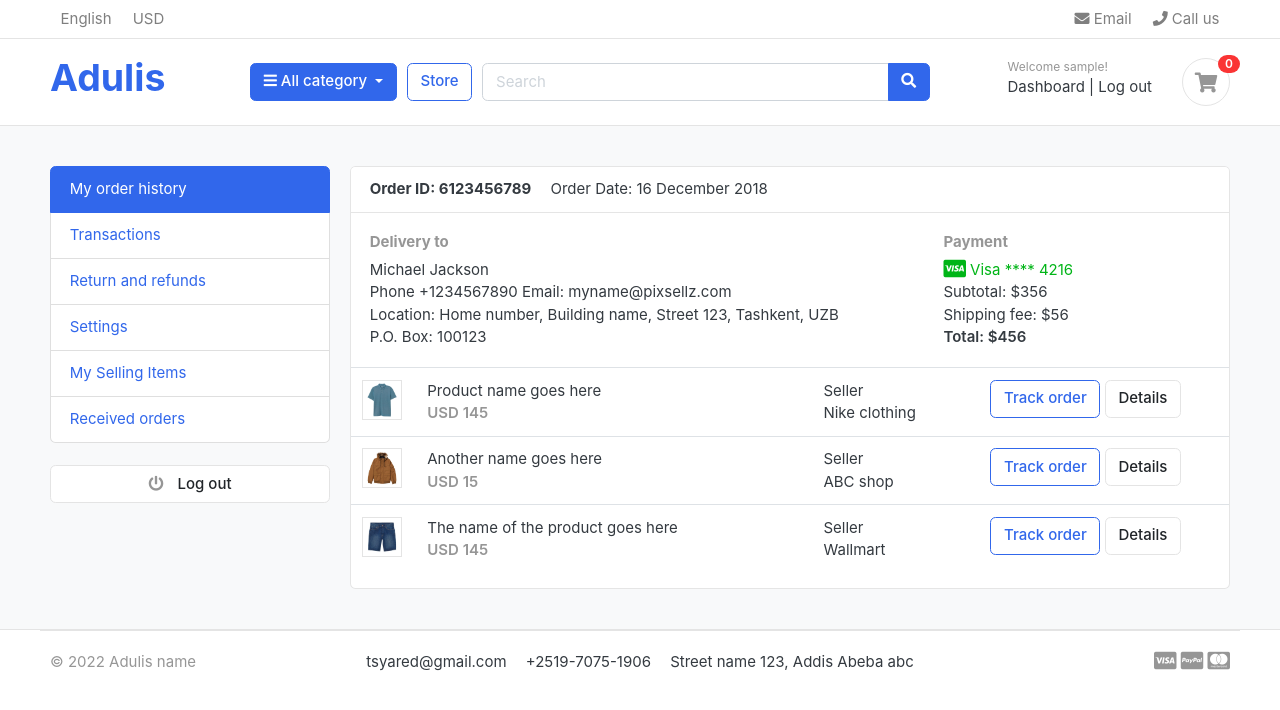
After one commit to yaredtsy/django-e-commerce, a Django app: page /account/ in a window 1280 px wide. The commit adds this page. Shown: the top 710 px of the page. Run offline with Django 4.2, Linux system fonts and the light colour scheme; the visitor is signed in with stand-in values (Sample User, id 1); data that the repository does not hold is empty; parts of the project's set-up code (start-up, migrations or seed data) failed here and were passed over; some libraries are stand-ins or nearby versions; some web fonts are replaced.

Commit message:
dashboard and logout added

```diff
--- a/accounts/urls.py
+++ b/accounts/urls.py
@@ -5,4 +5,7 @@ urlpatterns = [
     path('login/',views.login,name='login'),
     path('logout/',views.logout,name='logout'),
     path('activate/<uidb64>/<token>/',views.activate,name='activate'),
+
+    path('dashboard/',views.dashboard,name='dashboard'),
+    path('',views.dashboard,name='dashboard')
 ]
--- a/accounts/views.py
+++ b/accounts/views.py
@@ -97,4 +97,7 @@ def activate(request,uidb64,token):
     else:
         messages.error(request,'Invalid activation link')
         return redirect('register')
-    return
+
+@login_required(login_url='login')
+def dashboard(request):
+    return render(request, 'accounts/dashboard.html')
--- /dev/null
+++ b/templates/accounts/dashboard.html
@@ -0,0 +1,97 @@
+{% extends 'base.html' %}
+
+{% block content %}
+
+<section class="section-conten padding-y bg">
+
+    <div class="container">
+        <div class="row">
+        <aside class="col-md-3">
+            <!--   SIDEBAR   -->
+            <ul class="list-group">
+                <a class="list-group-item active" href="#"> My order history </a>
+                <a class="list-group-item" href="#"> Transactions </a>
+                <a class="list-group-item" href="#"> Return and refunds </a>
+                <a class="list-group-item" href="#">Settings </a>
+                <a class="list-group-item" href="#"> My Selling Items </a>
+                <a class="list-group-item" href="#"> Received orders </a>
+            </ul>
+            <br>
+            <a class="btn btn-light btn-block" href="{% url 'logout' %}"> <i class="fa fa-power-off"></i> <span class="text">Log out</span> </a>
+            <!--   SIDEBAR .//END   -->
+        </aside>
+        <main class="col-md-9">
+            <article class="card">
+            <header class="card-header">
+                <strong class="d-inline-block mr-3">Order ID: 6123456789</strong>
+                <span>Order Date: 16 December 2018</span>
+            </header>
+            <div class="card-body">
+                <div class="row">
+                    <div class="col-md-8">
+                        <h6 class="text-muted">Delivery to</h6>
+                        <p>Michael Jackson <br>
+                        Phone +1234567890 Email: myname@pixsellz.com <br>
+                        Location: Home number, Building name, Street 123,  Tashkent, UZB <br>
+                        P.O. Box: 100123
+                         </p>
+                    </div>
+                    <div class="col-md-4">
+                        <h6 class="text-muted">Payment</h6>
+                        <span class="text-success">
+                            <i class="fab fa-lg fa-cc-visa"></i>
+                            Visa  **** 4216
+                        </span>
+                        <p>Subtotal: $356 <br>
+                         Shipping fee:  $56 <br>
+                         <span class="b">Total:  $456 </span>
+                        </p>
+                    </div>
+                </div> <!-- row.// -->
+            </div> <!-- card-body .// -->
+            <div class="table-responsive">
+            <table class="table table-hover">
+                <tr>
+                    <td width="65">
+                        <img src="../images/items/1.jpg" class="img-xs border">
+                    </td>
+                    <td>
+                        <p class="title mb-0">Product name goes here </p>
+                        <var class="price text-muted">USD 145</var>
+                    </td>
+                    <td> Seller <br> Nike clothing </td>
+                    <td width="250"> <a href="#" class="btn btn-outline-primary">Track order</a> <a href="#" class="btn btn-light"> Details </a> </td>
+                </tr>
+                <tr>
+                    <td>
+                        <img src="../images/items/2.jpg" class="img-xs border">
+                    </td>
+                    <td>
+                        <p class="title mb-0">Another name goes here </p>
+                        <var class="price text-muted">USD 15</var>
+                    </td>
+                    <td> Seller <br> ABC shop </td>
+                    <td> <a href="#" class="btn btn-outline-primary">Track order</a> <a href="#" class="btn btn-light"> Details </a> </td>
+                </tr>
+                <tr>
+                    <td>
+                        <img src="../images/items/3.jpg" class="img-xs border">
+                    </td>
+                    <td>
+                        <p class="title mb-0">The name of the product  goes here </p>
+                        <var class="price text-muted">USD 145</var>
+                    </td>
+                    <td> Seller <br> Wallmart </td>
+                    <td> <a href="#" class="btn btn-outline-primary">Track order</a> <a href="#" class="btn btn-light"> Details </a> </td>
+                </tr>
+            </table>
+            </div> <!-- table-responsive .end// -->
+            </article> <!-- order-group.// -->
+        </main>
+    </div> <!-- row.// -->
+    </div>
+
+
+</section>
+
+{% endblock content %}
--- a/templates/includes/navbar.html
+++ b/templates/includes/navbar.html
@@ -115,7 +115,7 @@
               <div class="widget-header">
                 <small class="title text-muted">Welcome {{user.username}}!</small>
                 <div>
-                  <a href="">Dashboard</a>
+                  <a href="{% url 'dashboard' %}">Dashboard</a>
                   <span class="dark-transp"> | </span>
                   <a href="{% url 'logout' %}">Log out</a>
 
```
